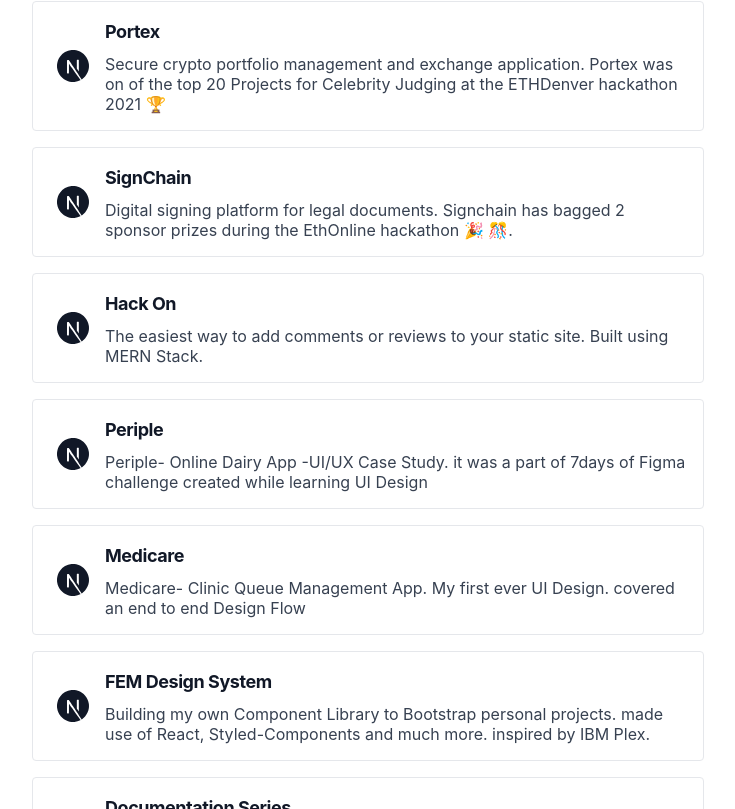
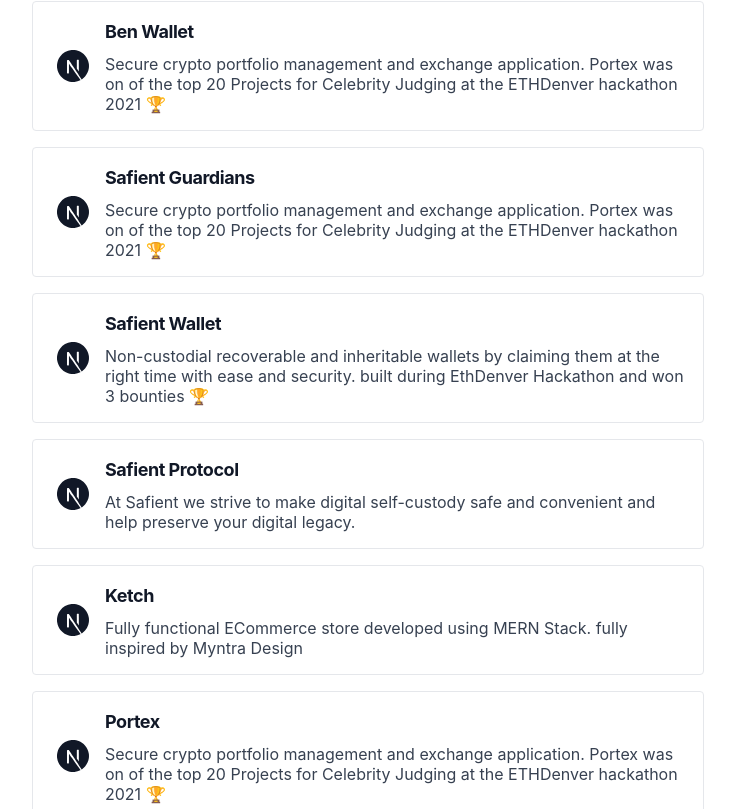
Before and after one commit to Koushith/Next.js-Portfolio-2021, a Next.js app: page / in a window 1280 px wide. Shown: the part 391-1200 px from the top of the page, without its empty margins (272-1007 px from the left). Built offline with nearby package versions, Linux system fonts and the light colour scheme; what @tailwindcss/typography would draw is missing.

Commit message:
updates domain and other contents

```diff
--- a/pages/about.js
+++ b/pages/about.js
@@ -1,52 +1,57 @@
-import Link from 'next/link';
+import Link from "next/link";
 
 const Talk = ({ title, link, children }) => (
   <>
-    <h3 className='font-medium mb-2 text-lg'>
+    <h3 className="font-medium mb-2 text-lg">
       <a
-        className='flex items-center text-gray-900 dark:text-gray-100'
-        target='_blank'
-        rel='noopener noreferrer'
+        className="flex items-center text-gray-900 dark:text-gray-100"
+        target="_blank"
+        rel="noopener noreferrer"
         href={link}
       >
         {title}
         <div>
           <svg
-            className='h-4 w-4 ml-1'
-            xmlns='http://www.w3.org/2000/svg'
-            fill='none'
-            viewBox='0 0 24 24'
-            stroke='currentColor'
+            className="h-4 w-4 ml-1"
+            xmlns="http://www.w3.org/2000/svg"
+            fill="none"
+            viewBox="0 0 24 24"
+            stroke="currentColor"
           >
             <path
-              strokeLinecap='round'
-              strokeLinejoin='round'
+              strokeLinecap="round"
+              strokeLinejoin="round"
               strokeWidth={2}
-              d='M10 6H6a2 2 0 00-2 2v10a2 2 0 002 2h10a2 2 0 002-2v-4M14 4h6m0 0v6m0-6L10 14'
+              d="M10 6H6a2 2 0 00-2 2v10a2 2 0 002 2h10a2 2 0 002-2v-4M14 4h6m0 0v6m0-6L10 14"
             />
           </svg>
         </div>
       </a>
     </h3>
-    <p className='text-gray-600 dark:text-gray-400 mb-8'>{children}</p>
+    <p className="text-gray-600 dark:text-gray-400 mb-8">{children}</p>
   </>
 );
 
 export default function About() {
   return (
-    <div className='flex flex-col justify-center items-start max-w-2xl mx-auto mb-16'>
-      <h1 className='font-bold text-3xl md:text-5xl tracking-tight mb-4 text-black dark:text-white'>About Me</h1>
-      <div className='mb-8 prose leading-6 text-gray-600 dark:text-gray-400'>
+    <div className="flex flex-col justify-center items-start max-w-2xl mx-auto mb-16">
+      <h1 className="font-bold text-3xl md:text-5xl tracking-tight mb-4 text-black dark:text-white">
+        About Me
+      </h1>
+      <div className="mb-8 prose leading-6 text-gray-600 dark:text-gray-400">
         <p>Hello, everyone ✋</p>
-        <p style={{ textDecoration: 'line-through' }}>
-          {' '}
-          I'm a software developer living in Bangalore, India. I love to build and design things. I have experience in
-          creating cross-platform desktop applications, website backends, user experience, and visual design. I have
-          worked extensively in teams and alone.
-        </p>{' '}
+        <p style={{ textDecoration: "line-through" }}>
+          {" "}
+          I'm a software Engineer living in Bangalore, India. I love to build
+          and design things. I have experience in creating cross-platform
+          desktop applications, website backends, user experience, and visual
+          design. I have worked extensively in teams and alone.
+        </p>{" "}
         <p>
-          WTF? Sound human Koushith. Okay, here you go. Huh, so you're interested in knowing more about me? The first
-          thing I should mention that I don't have any unique talents. I consider myself pretty average.
+          WTF? Sound human Koushith. Okay, here you go. Huh, so you're
+          interested in knowing more about me? The first thing I should mention
+          that I don't have any unique talents. I consider myself pretty
+          average.
         </p>
         <p>
           <b>My two life principles are -</b>
@@ -57,14 +62,18 @@
           </ul>
         </p>
         <p>
-          That's how I have achieved whatever you see so far. Born in a small Village in Kodagu also known as (Coorg-
-          Scotland of India), I have humble beginnings. Until 2016, the only thing I knew about computers was that it
-          was invented by a guy named Charles or something..From there, I have taught myself everything. I'm still
-          learning. I still have to Google the basic stuff like adding inline CSS in HTML :p.
-        </p>{' '}
+          That's how I have achieved whatever you see so far. Born in a small
+          Village in Kodagu also known as (Coorg- Scotland of India), I have
+          humble beginnings. Until 2016, the only thing I knew about computers
+          was that it was invented by a guy named Charles or something..From
+          there, I have taught myself everything. I'm still learning. I still
+          have to Google the basic stuff like adding inline CSS in HTML :p.
+        </p>{" "}
       </div>
-      <h2 className='font-bold text-3xl tracking-tight mb-4 text-black dark:text-white'>Conference Talks</h2>
-      <Talk title='Intro to Figma' link='https://twitter.com/koushith'>
+      <h2 className="font-bold text-3xl tracking-tight mb-4 text-black dark:text-white">
+        Conference Talks
+      </h2>
+      <Talk title="Intro to Figma" link="https://twitter.com/koushith">
         Workshop on intro to UI Design using Figma.
       </Talk>
     </div>
--- a/pages/index.js
+++ b/pages/index.js
@@ -1,22 +1,22 @@
-import Link from 'next/link';
+import Link from "next/link";
 
-import Timeline from '../components/Timeline';
-import Container from '../components/Container';
-import Layout from '../components/Layout';
+import Timeline from "../components/Timeline";
+import Container from "../components/Container";
+import Layout from "../components/Layout";
 // import BlogPost from '../components/BlogPost';
 // import Subscribe from '../components/Subscribe';
-import ProjectCard from '../components/ProjectCard';
+import ProjectCard from "../components/ProjectCard";
 // import { Skills } from '@components/Skills';
 
 export default function Home() {
   return (
-    <div className='flex flex-col justify-center items-start max-w-2xl mx-auto mb-16 '>
-      <h1 className='font-bold text-3xl md:text-5xl tracking-tight mb-4 text-black dark:text-white '>
+    <div className="flex flex-col justify-center items-start max-w-2xl mx-auto mb-16 ">
+      <h1 className="font-bold text-3xl md:text-5xl tracking-tight mb-4 text-black dark:text-white ">
         Hey, I’m Koushith Amin
       </h1>
-      <h2 className='prose text-gray-600 dark:text-gray-400 mb-6'>
-        I’m a Frontend Engineer and Visual Designer, living in Bengaluru. I'm currently building next generation DApps
-        at Consenso Labs.
+      <h2 className="prose text-gray-600 dark:text-gray-400 mb-6">
+        I’m a Frontend Engineer and Visual Designer, living in Bengaluru. I'm
+        currently building next generation DApps at Consenso Labs.
       </h2>
       {/* <div className='flex space-x-4'>
         <button className='flex items-center justify-center px-4 py-2  bg-gray-100 dark:bg-gray-700 text-gray-900 dark:text-gray-100 rounded  '>
@@ -29,48 +29,76 @@
 
       {/* <Skills /> */}
 
-      <h3 className='font-bold text-2xl md:text-4xl tracking-tight mb-4 mt-8 text-black dark:text-white'>Projects</h3>
+      <h3 className="font-bold text-2xl md:text-4xl tracking-tight mb-4 mt-8 text-black dark:text-white">
+        Projects
+      </h3>
+
       <ProjectCard
-        title='Portex'
-        description='Secure crypto portfolio management and exchange application. Portex was on of the top 20 Projects for Celebrity Judging at the ETHDenver hackathon 2021 🏆'
-        href='https://github.com/koshikraj/portex'
-        icon='nextjs'
+        title="Ben Wallet"
+        description="Secure crypto portfolio management and exchange application. Portex was on of the top 20 Projects for Celebrity Judging at the ETHDenver hackathon 2021 🏆"
+        href="https://github.com/koshikraj/portex"
+        icon="nextjs"
       />
       <ProjectCard
-        title='SignChain'
-        description='Digital signing platform for legal documents. Signchain has bagged 2 sponsor prizes during the EthOnline hackathon 🎉 🎊.'
-        href='https://github.com/signchain/core'
-        icon='nextjs'
+        title="Safient Guardians"
+        description="Secure crypto portfolio management and exchange application. Portex was on of the top 20 Projects for Celebrity Judging at the ETHDenver hackathon 2021 🏆"
+        href="https://github.com/koshikraj/portex"
+        icon="nextjs"
       />
       <ProjectCard
-        title='Hack On'
-        description='The easiest way to add comments or reviews to your static site. Built using MERN Stack.'
-        href='https://hack-on-dev.herokuapp.com/'
-        icon='nextjs'
+        title="Safient Wallet"
+        description="Non-custodial recoverable and inheritable wallets by claiming them at the right time with ease and security. built during EthDenver Hackathon and won 3 bounties 🏆"
+        href="https://dorahacks.io/buidl/2222"
+        icon="nextjs"
       />
       <ProjectCard
-        title='Periple'
-        description='Periple- Online Dairy App -UI/UX Case Study. it was a part of 7days of Figma challenge created while learning UI Design'
-        href='https://koushith.netlify.app/blog05.html'
-        icon='nextjs'
+        title="Safient Protocol"
+        description="At Safient we strive to make digital self-custody safe and convenient and help preserve your digital legacy."
+        href="https://dorahacks.io/buidl/568"
+        icon="nextjs"
       />
       <ProjectCard
-        title='Medicare'
-        description='Medicare- Clinic Queue Management App. My first ever UI Design. covered an end to end Design Flow'
-        href='https://koushith.netlify.app/blog01.html'
-        icon='nextjs'
+        title="Ketch"
+        description="Fully functional ECommerce store developed using MERN Stack. fully inspired by Myntra Design"
+        href="https://github.com/Koushith/Ketch-Store"
+        icon="nextjs"
       />
       <ProjectCard
-        title='FEM Design System'
-        description='Building my own Component Library to Bootstrap personal projects. made use of React, Styled-Components and much more. inspired by IBM Plex.'
-        href='https://github.com/koushith/'
-        icon='nextjs'
+        title="Portex"
+        description="Secure crypto portfolio management and exchange application. Portex was on of the top 20 Projects for Celebrity Judging at the ETHDenver hackathon 2021 🏆"
+        href="https://github.com/koshikraj/portex"
+        icon="nextjs"
       />
       <ProjectCard
-        title='Documentation Series'
-        description='Documenting my Learning process along the way. This helps me to track my progress over time. '
-        href='https://www.youtube.com/channel/UC2jU6KNhrAPJ4LIWDuiagnA'
-        icon='nextjs'
+        title="SignChain"
+        description="Digital signing platform for legal documents. Signchain has bagged 2 sponsor prizes during the EthOnline hackathon 🎉 🎊."
+        href="https://github.com/signchain/core"
+        icon="nextjs"
+      />
+
+      <ProjectCard
+        title="Periple"
+        description="Periple- Online Dairy App -UI/UX Case Study. it was a part of 7days of Figma challenge created while learning UI Design"
+        href="https://koushith.netlify.app/blog05.html"
+        icon="nextjs"
+      />
+      <ProjectCard
+        title="Medicare"
+        description="Medicare- Clinic Queue Management App. My first ever UI Design. covered an end to end Design Flow"
+        href="https://koushith.netlify.app/blog01.html"
+        icon="nextjs"
+      />
+      <ProjectCard
+        title="FEM Design System"
+        description="Building my own Component Library to Bootstrap personal projects. made use of React, Styled-Components and much more. inspired by IBM Plex."
+        href="https://github.com/Koushith/Surprise"
+        icon="nextjs"
+      />
+      <ProjectCard
+        title="Documentation Series"
+        description="Documenting my Learning process along the way. This helps me to track my progress over time. "
+        href="https://www.youtube.com/channel/UC2jU6KNhrAPJ4LIWDuiagnA"
+        icon="nextjs"
       />
       <Timeline />
     </div>
```
Also changed, not shown: components/Footer.js (+45 -44 lines), 1 other file (tests, documents, lock files or other folders).
